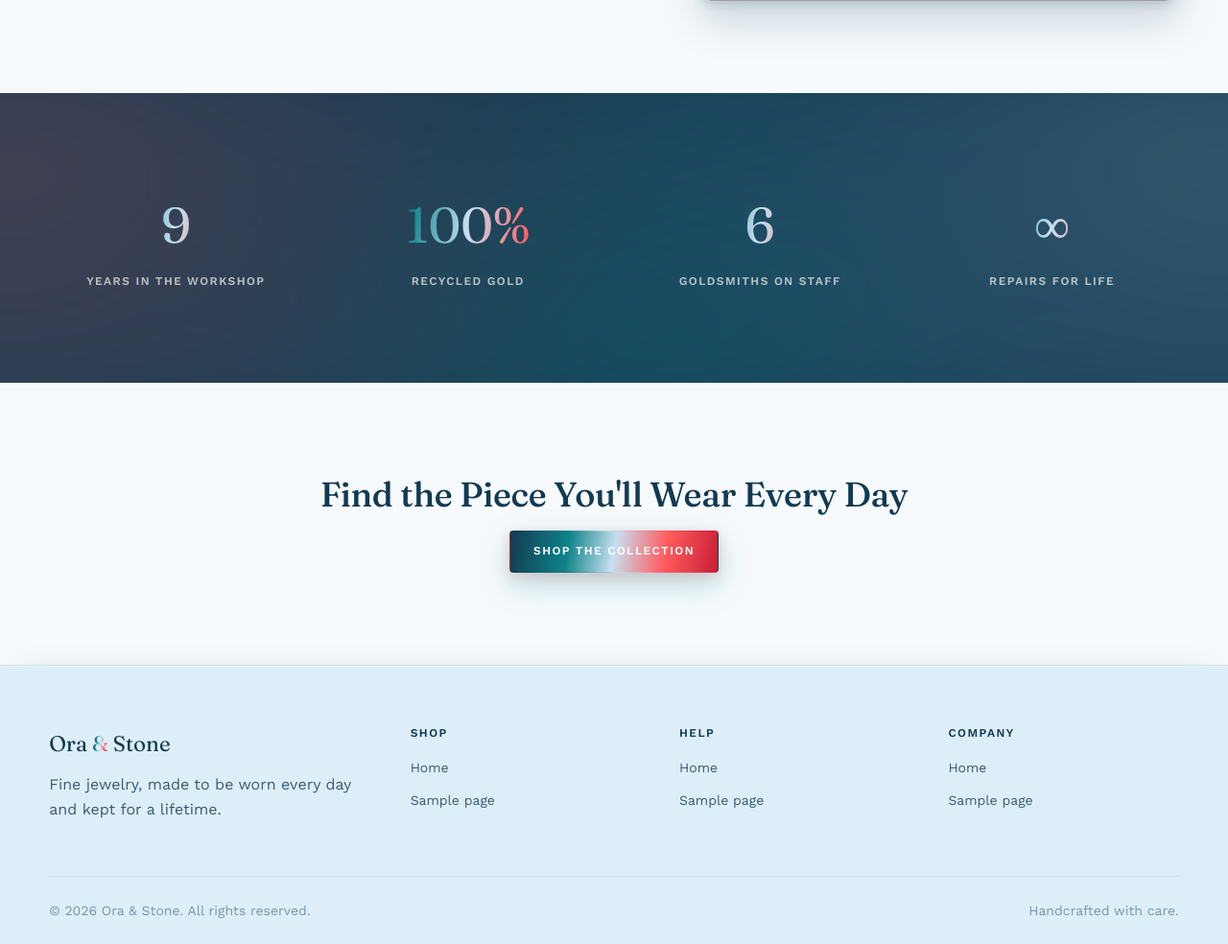
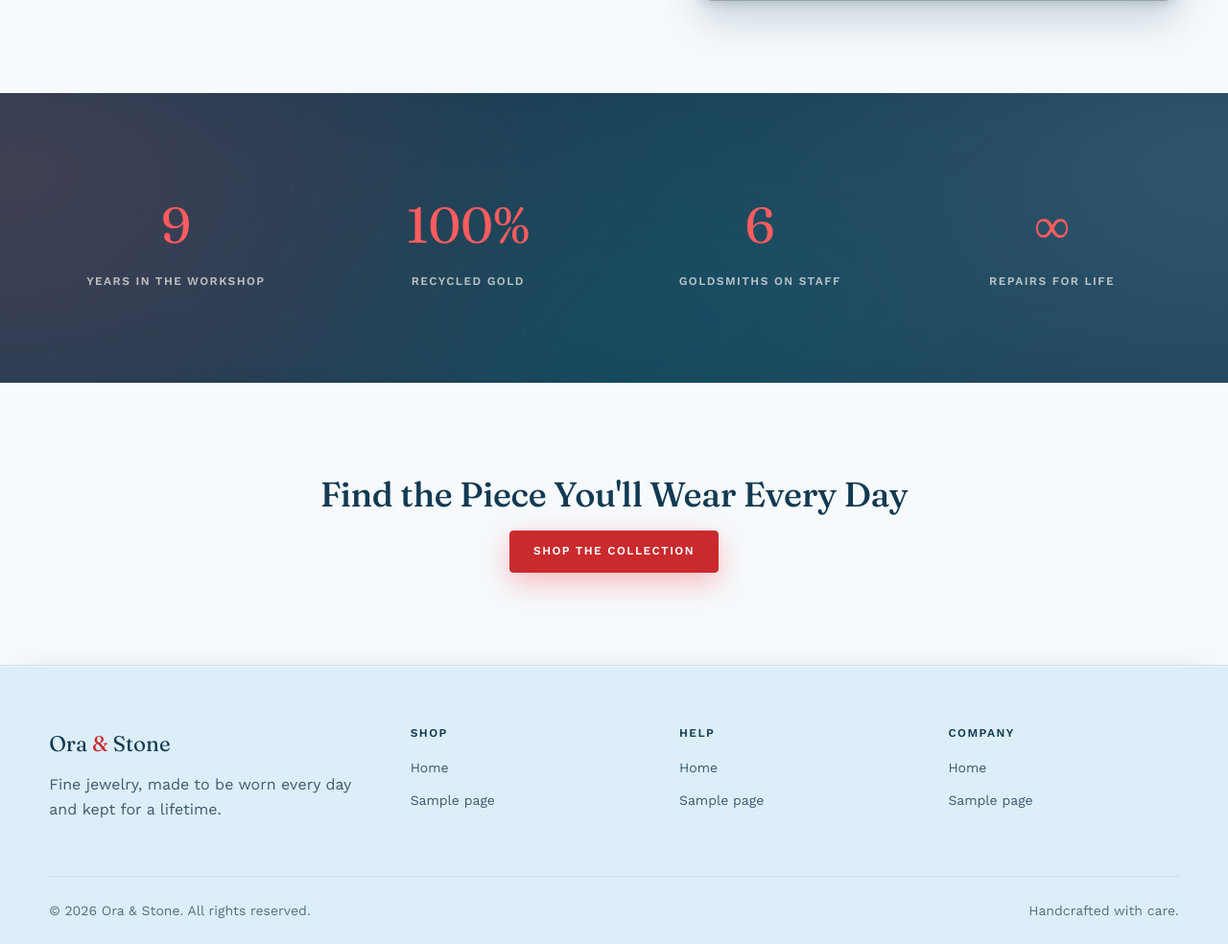
Before and after one commit to Mouna2313/wocommerce-temp-jewelshop, a WordPress theme: template page-about.php in a window 1280 px wide. Shown: the part 2109-3093 px from the top of the page at 96% size. Run offline with PHP 8.4 and a stand-in for WordPress, Linux system fonts and the light colour scheme; the site name, menu and one post (Sample post) are stand-ins, and other content is empty; grey boxes are pictures that could not be loaded.

Commit message:
Accessibility pass: solid colors for text-bearing elements, WCAG fixes
Two pieces of feedback: gradients belong on backgrounds, not on button/
price text (they don't read well there), and make sure the new palette
is actually accessible. Verified the second claim by computing real
WCAG contrast ratios rather than eyeballing it, and both issues turned
out to be connected — the gradients used behind small text were also
failing contrast at their lighter stops.

Gradient text (background-clip) removed entirely:
- Product card price, hero/about-intro eyebrow labels, navbar/footer
  logo ampersand, About page stat numbers — all back to solid color.
- .btn--coral (was .btn--gold), the navbar cart/wishlist count badge,
  the checkout "Place Order" button, all 3 badge variants, and the 3
  order-status pills — all switched from gradient fills to solid
  fills. A gradient's lightest stop was dropping white-text contrast
  as low as 1.4:1 in the "New" badge's pale-blue midpoint.
- .btn--vibrant retired (was the worst offender — a 5-stop gradient
  behind button text); its 3 call sites (hero CTA, newsletter signup,
  About CTA) now use .btn--coral.
- Gradients kept exactly where they still make sense: the hero/
  newsletter/about-intro/stats-band atmospheric mesh washes, the
  section-divider band, and two purely decorative (no text) elements —
  the price-slider handle and the order-timeline dot.

WCAG contrast fixes, computed (not eyeballed) via the relative-
luminance formula:
- --color-coral darkened twice over (FF5C5F -> D6303A -> C92A2D) until
  it cleared 4.5:1 as text/button-fill against white AND against
  --color-bg-alt (5.45:1 / 4.58:1) — the original swatch coral only
  hit 3.0:1, which fails for anything but large text.
- --color-ink-faint darkened (7996A8 -> 547080, 2.97:1 -> 4.99:1) —
  was failing outright as tertiary/placeholder text.
- --color-border-strong darkened (AFCBDD -> 5F91B0, 1.6:1 -> 3.4:1) —
  functional input/button borders need 3:1 under WCAG 1.4.11; the raw
  swatch pale blue didn't clear it.
- --color-focus now tracks --color-coral. Added a scoped override
  (.newsletter :focus-visible) using the lighter coral tier, since the
  primary coral drops to 2.2:1 against the dark navy newsletter
  section — under the 3:1 floor for a focus indicator.

Co-Authored-By: Claude Sonnet 5 <noreply@anthropic.com>
Claude-Session: https://claude.ai/code/session_01SjTAHDLURniyEdgyydvavN

```diff
--- a/css/buttons.css
+++ b/css/buttons.css
@@ -38,27 +38,22 @@
   transform: translateY(-1px);
 }
 
+/* Solid fills, not gradients — a gradient behind small button/badge
+   text dips too light in places for the white label to stay readable
+   (verified against WCAG contrast, not just by eye). Gradients stay on
+   backgrounds (hero/newsletter mesh, dividers) where no text sits
+   directly on top. */
 .btn--coral {
-  background: var(--gradient-coral);
+  background: var(--color-coral);
   color: var(--color-surface);
   border-color: var(--color-coral);
   box-shadow: var(--shadow-coral);
 }
 .btn--coral:hover {
-  border-color: var(--color-coral-light);
+  background: #C02832;
+  border-color: #C02832;
   box-shadow: var(--shadow-coral-hover);
   transform: translateY(-1px);
-}
-
-.btn--vibrant {
-  background: var(--gradient-vibrant);
-  color: var(--color-surface);
-  border-color: transparent;
-  box-shadow: var(--shadow-vibrant);
-}
-.btn--vibrant:hover {
-  box-shadow: 0 18px 44px rgba(139, 92, 246, 0.4), 0 6px 18px rgba(255, 79, 139, 0.3);
-  transform: translateY(-2px);
 }
 
 .btn--outline {
--- a/css/footer.css
+++ b/css/footer.css
@@ -21,12 +21,7 @@
   font-size: 1.4rem;
   margin-bottom: var(--space-xs);
 }
-.footer-brand__logo span {
-  background: var(--gradient-vibrant);
-  -webkit-background-clip: text;
-  background-clip: text;
-  color: transparent;
-}
+.footer-brand__logo span { color: var(--color-coral); }
 .footer-brand p { max-width: 32ch; }
 
 .footer-col h4 {
--- a/css/hero.css
+++ b/css/hero.css
@@ -25,10 +25,7 @@
 }
 
 .hero__copy .label {
-  background: var(--gradient-vibrant);
-  -webkit-background-clip: text;
-  background-clip: text;
-  color: transparent;
+  color: var(--color-coral);
   margin-bottom: var(--space-sm);
   display: block;
 }
@@ -157,9 +154,9 @@
   border-radius: var(--radius-sm);
   box-shadow: var(--shadow-soft);
 }
-.badge--coral { background: var(--gradient-coral); color: var(--color-surface); }
-.badge--sale { background: var(--gradient-red); color: var(--color-surface); box-shadow: var(--shadow-red); }
-.badge--new  { background: var(--gradient-vibrant); color: var(--color-surface); box-shadow: var(--shadow-vibrant); }
+.badge--coral { background: var(--color-coral); color: var(--color-surface); }
+.badge--sale { background: var(--color-red); color: var(--color-surface); box-shadow: var(--shadow-red); }
+.badge--new  { background: var(--color-blue); color: var(--color-surface); box-shadow: var(--shadow-blue); }
 .badge--sold { background: var(--color-ink-faint); color: var(--color-surface); }
 
 .product-card__name {
@@ -172,10 +169,7 @@
   font-size: var(--text-small);
   letter-spacing: 0.04em;
   font-weight: 700;
-  background: var(--gradient-vibrant);
-  -webkit-background-clip: text;
-  background-clip: text;
-  color: transparent;
+  color: var(--color-coral);
 }
 
 /* ---- Signature interaction: jeweler's loupe zoom ----
@@ -249,6 +243,11 @@
   text-align: center;
   box-shadow: inset 0 1px 0 rgba(255,255,255,0.04);
 }
+/* --color-focus is tuned for light backgrounds (4.5:1+ on white/ivory);
+   against this navy section it drops to ~2.5:1, under the 3:1 WCAG
+   1.4.11 floor for a focus indicator. Swap to the lighter coral tier,
+   which still clears 3:1 here. */
+.newsletter :focus-visible { outline-color: var(--color-coral-light); }
 .newsletter::before {
   content: "";
   position: absolute;
--- a/css/navbar.css
+++ b/css/navbar.css
@@ -27,12 +27,7 @@
   font-weight: 500;
   color: var(--color-ink);
 }
-.navbar__logo span {
-  background: var(--gradient-vibrant);
-  -webkit-background-clip: text;
-  background-clip: text;
-  color: transparent;
-}
+.navbar__logo span { color: var(--color-coral); }
 
 .navbar__menu {
   display: flex;
@@ -78,7 +73,7 @@
 .navbar__badge {
   position: absolute;
   top: -4px; right: -6px;
-  background: var(--gradient-coral);
+  background: var(--color-coral);
   color: var(--color-surface);
   font-size: 10px;
   font-weight: 700;
--- a/css/page.css
+++ b/css/page.css
@@ -43,10 +43,7 @@
 .about-intro .label {
   display: block;
   margin-bottom: var(--space-sm);
-  background: var(--gradient-vibrant);
-  -webkit-background-clip: text;
-  background-clip: text;
-  color: transparent;
+  color: var(--color-coral);
 }
 .about-intro__lead { font-size: var(--text-body-lg); max-width: 56ch; margin-inline: auto; }
 
@@ -94,10 +91,7 @@
 .about-stats__number {
   font-family: var(--font-display);
   font-size: var(--text-h1);
-  background: var(--gradient-vibrant);
-  -webkit-background-clip: text;
-  background-clip: text;
-  color: transparent;
+  color: var(--color-coral-light);
 }
 .about-stats .label { color: rgba(250, 247, 242, 0.7); }
 @media (max-width: 700px) {
--- a/css/tokens.css
+++ b/css/tokens.css
@@ -13,26 +13,33 @@
   /* ---- Color: ink (the palette's navy) ---- */
   --color-ink:           #123A52;   /* navy — replaces warm near-black */
   --color-ink-soft:      #3E5A70;
-  --color-ink-faint:     #7996A8;
+  --color-ink-faint:     #547080;   /* darkened from the raw swatch tint — #7996A8 read 2.97:1 on bg, fails AA */
 
-  /* ---- Color: signature pairing — coral (primary) + teal (secondary) ---- */
-  --color-coral:         #FF5C5F;   /* primary accent — CTAs, prices, focus */
-  --color-coral-light:   #FF8688;
+  /* ---- Color: signature pairing — coral (primary) + teal (secondary) ----
+     --color-coral is deliberately darker than the raw swatch coral: the
+     literal #FF5C5F only clears 3:1 (fine for a button fill's own border,
+     not for the white text sitting on it, and not for text set in coral).
+     Dark enough to also clear 4.5:1 on --color-bg-alt, where prices sit
+     inside .section--alt blocks. #FF5C5F survives as --color-coral-light
+     for large decorative surfaces (gradient highlights, hover glows,
+     dark-background focus rings) where text contrast isn't in play. */
+  --color-coral:         #C92A2D;   /* primary accent — CTAs, prices, focus (5.5:1 on white) */
+  --color-coral-light:   #FF5C5F;   /* decorative only — do not set text in this */
   --color-coral-dim:     #FFE2E2;
-  --color-teal:          #0E8388;   /* secondary accent */
+  --color-teal:          #0E8388;   /* secondary accent — 4.5:1 on white */
   --color-teal-light:    #14A8AE;
 
   /* ---- Color: remaining palette swatches ---- */
-  --color-pale-blue:     #C7DFF0;   /* literal 3rd swatch — light accent / tint fills */
-  --color-blue:          #2C6E96;   /* mid blue, between navy and pale blue — info accents */
+  --color-pale-blue:     #C7DFF0;   /* literal 3rd swatch — light accent / tint fills, not text */
+  --color-blue:          #2C6E96;   /* mid blue, between navy and pale blue — 5.6:1 on white */
   --color-blue-light:    #5A96BC;
-  --color-red:           #C81F35;   /* sale, urgency, error only */
+  --color-red:           #C81F35;   /* sale, urgency, error — 5.7:1 on white */
   --color-red-light:     #E14A5C;
 
   /* ---- Color: structure ---- */
-  --color-border:        #CDE0EC;
-  --color-border-strong: #AFCBDD;
-  --color-focus:         #FF5C5F;
+  --color-border:        #CDE0EC;   /* decorative dividers only — no contrast requirement */
+  --color-border-strong: #5F91B0;   /* functional input/button borders — 3.4:1 on white, meets WCAG 1.4.11 */
+  --color-focus:         var(--color-coral);
 
   /* ---- Color: state ---- */
   --color-error:         #C81F35;
--- a/front-page.php
+++ b/front-page.php
@@ -13,7 +13,7 @@ get_header();
 		<h1 class="hero__title"><?php esc_html_e( 'Jewelry that catches the light you already have.', 'oraandstone' ); ?></h1>
 		<p class="hero__sub"><?php esc_html_e( 'Solid gold and ethically sourced stones, designed to be worn daily and passed down.', 'oraandstone' ); ?></p>
 		<div class="hero__actions">
-			<a href="<?php echo esc_url( home_url( '/shop' ) ); ?>" class="btn btn--vibrant"><?php esc_html_e( 'Shop the Collection', 'oraandstone' ); ?></a>
+			<a href="<?php echo esc_url( home_url( '/shop' ) ); ?>" class="btn btn--coral"><?php esc_html_e( 'Shop the Collection', 'oraandstone' ); ?></a>
 			<a href="<?php echo esc_url( home_url( '/about' ) ); ?>" class="btn btn--outline"><?php esc_html_e( 'Our Story', 'oraandstone' ); ?></a>
 		</div>
 	</div>
@@ -91,7 +91,7 @@ get_header();
 		<form class="newsletter-form" method="post" action="#">
 			<label class="visually-hidden" for="newsletter-email"><?php esc_html_e( 'Email address', 'oraandstone' ); ?></label>
 			<input type="email" id="newsletter-email" name="email" placeholder="<?php esc_attr_e( 'Your email', 'oraandstone' ); ?>" required>
-			<button type="submit" class="btn btn--vibrant"><?php esc_html_e( 'Sign Up', 'oraandstone' ); ?></button>
+			<button type="submit" class="btn btn--coral"><?php esc_html_e( 'Sign Up', 'oraandstone' ); ?></button>
 		</form>
 	</div>
 </section>
--- a/page-about.php
+++ b/page-about.php
@@ -111,7 +111,7 @@ while ( have_posts() ) :
 	<!-- Closing CTA -->
 	<section class="section container about-cta">
 		<h2><?php esc_html_e( 'Find the Piece You\'ll Wear Every Day', 'oraandstone' ); ?></h2>
-		<a href="<?php echo esc_url( home_url( '/shop' ) ); ?>" class="btn btn--vibrant"><?php esc_html_e( 'Shop the Collection', 'oraandstone' ); ?></a>
+		<a href="<?php echo esc_url( home_url( '/shop' ) ); ?>" class="btn btn--coral"><?php esc_html_e( 'Shop the Collection', 'oraandstone' ); ?></a>
 	</section>
 
 <?php endwhile; ?>
```
Also changed, not shown: css/woocommerce.css (+4 -4 lines).
